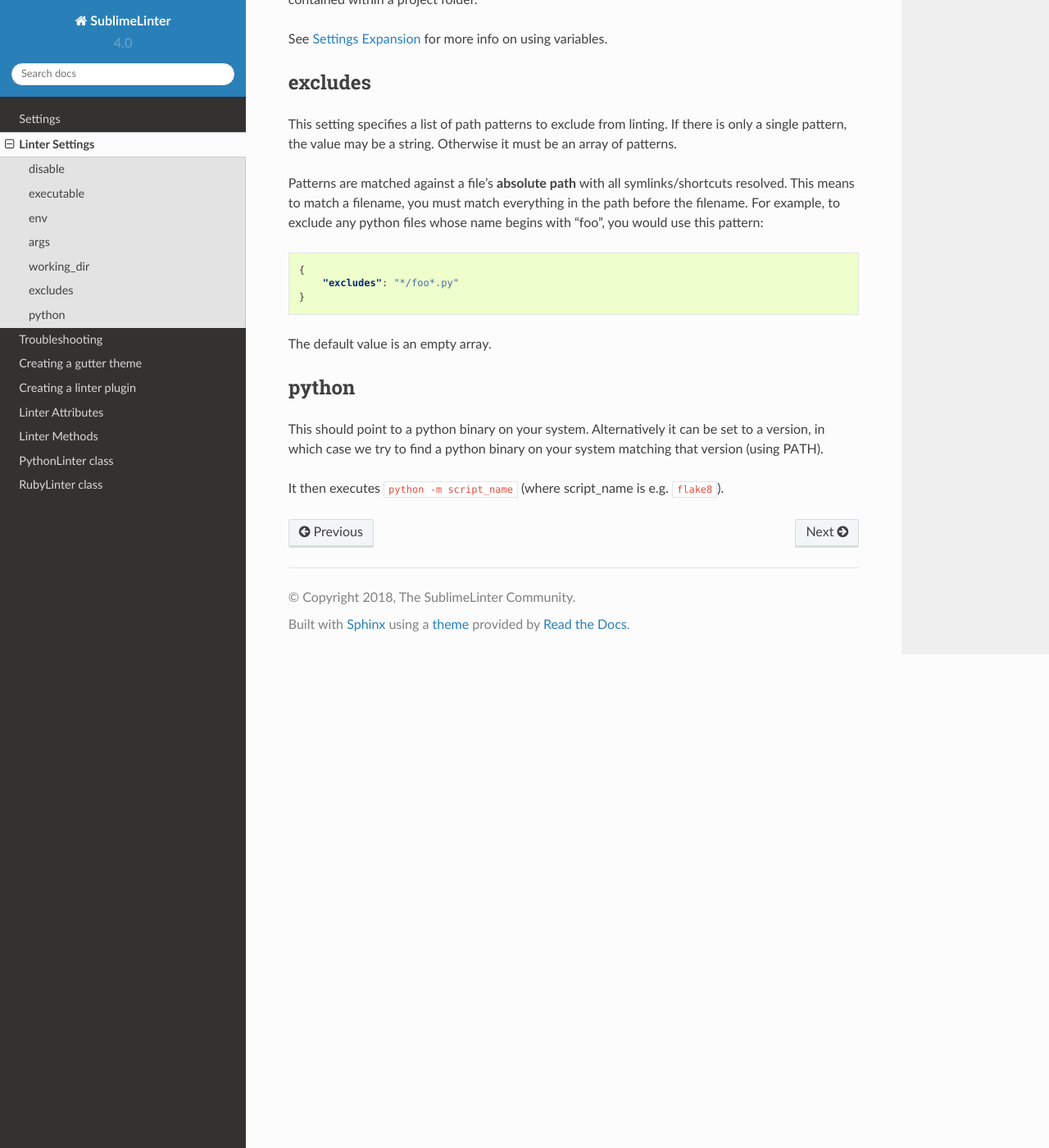
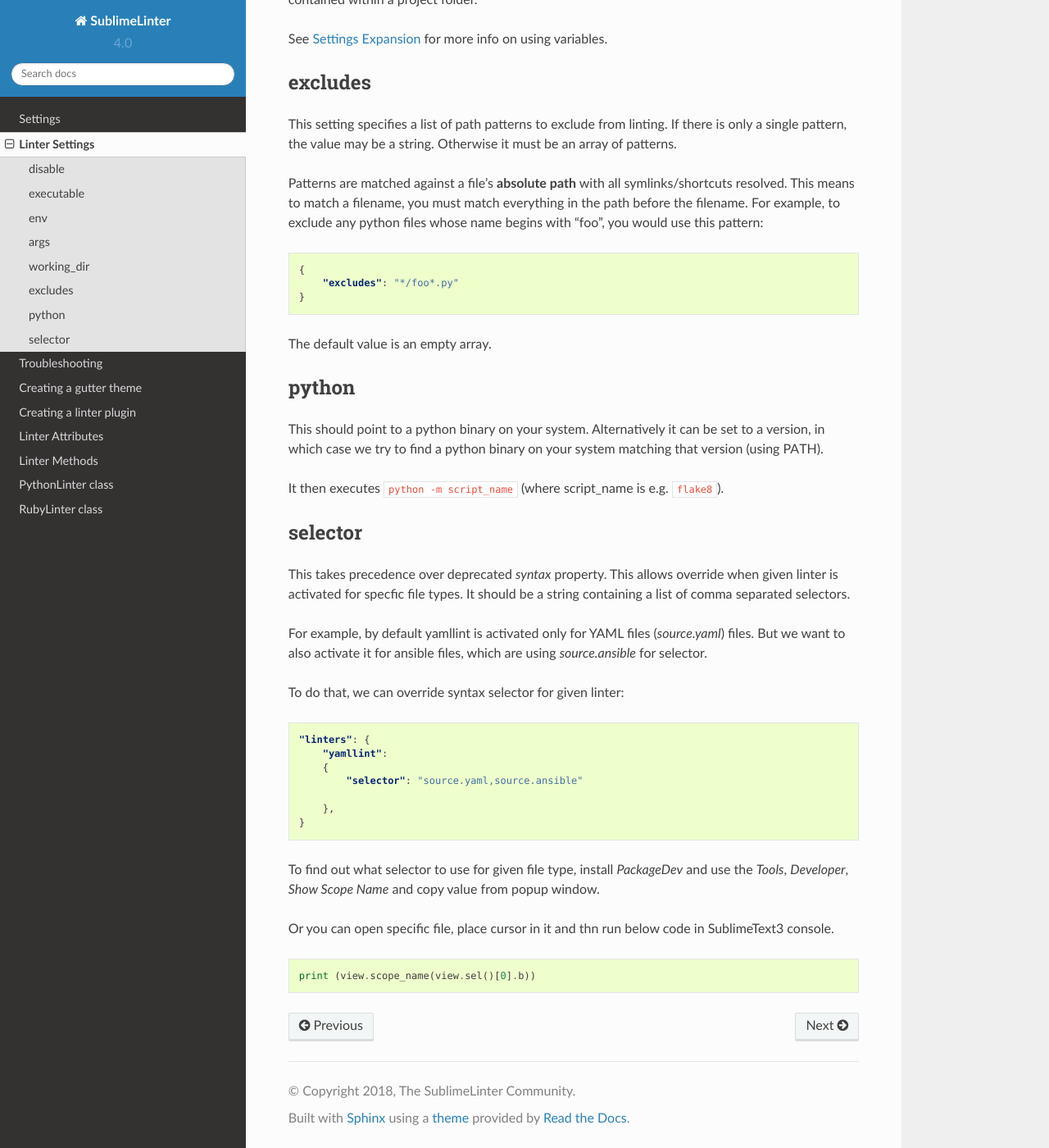
Before and after one commit to SublimeLinter/SublimeLinter, a Sphinx documentation site: the page built from docs/linter_settings.rst, in a window 1280 px wide and 1400 px high, scrolled down 1474 px. Shown: the whole window at 82% size. Built offline with Sphinx 7.4.7 and the Read the Docs theme 2.0.0, drawn with Linux system fonts in a browser that asks for light colours.

Commit message:
Expand info about overriding selector for given linter.

```diff
--- a/docs/linter_settings.rst
+++ b/docs/linter_settings.rst
@@ -101,3 +101,36 @@ binary on your system matching that version (using PATH).
 
 It then executes ``python -m script_name``
 (where script_name is e.g. ``flake8``).
+
+selector
+--------
+
+This takes precedence over deprecated `syntax` property.
+This allows override when given linter is activated for specfic file types.
+It should be a string containing a list of comma separated selectors.
+
+For example, by default yamllint is activated only for YAML files (`source.yaml`)
+files. But we want to also activate it for ansible files, which are using
+`source.ansible` for selector.
+
+To do that, we can override syntax selector for given linter:
+
+.. code-block:: json
+
+    "linters": {
+        "yamllint":
+        {
+            "selector": "source.yaml,source.ansible"
+
+        },
+    }
+
+To find out what selector to use for given file type, install `PackageDev` and
+use the `Tools`, `Developer`, `Show Scope Name` and copy value from popup window.
+
+Or you can open specific file, place cursor in it and  thn run below code
+in SublimeText3 console.
+
+.. code-block:: python
+
+    print (view.scope_name(view.sel()[0].b))
```
